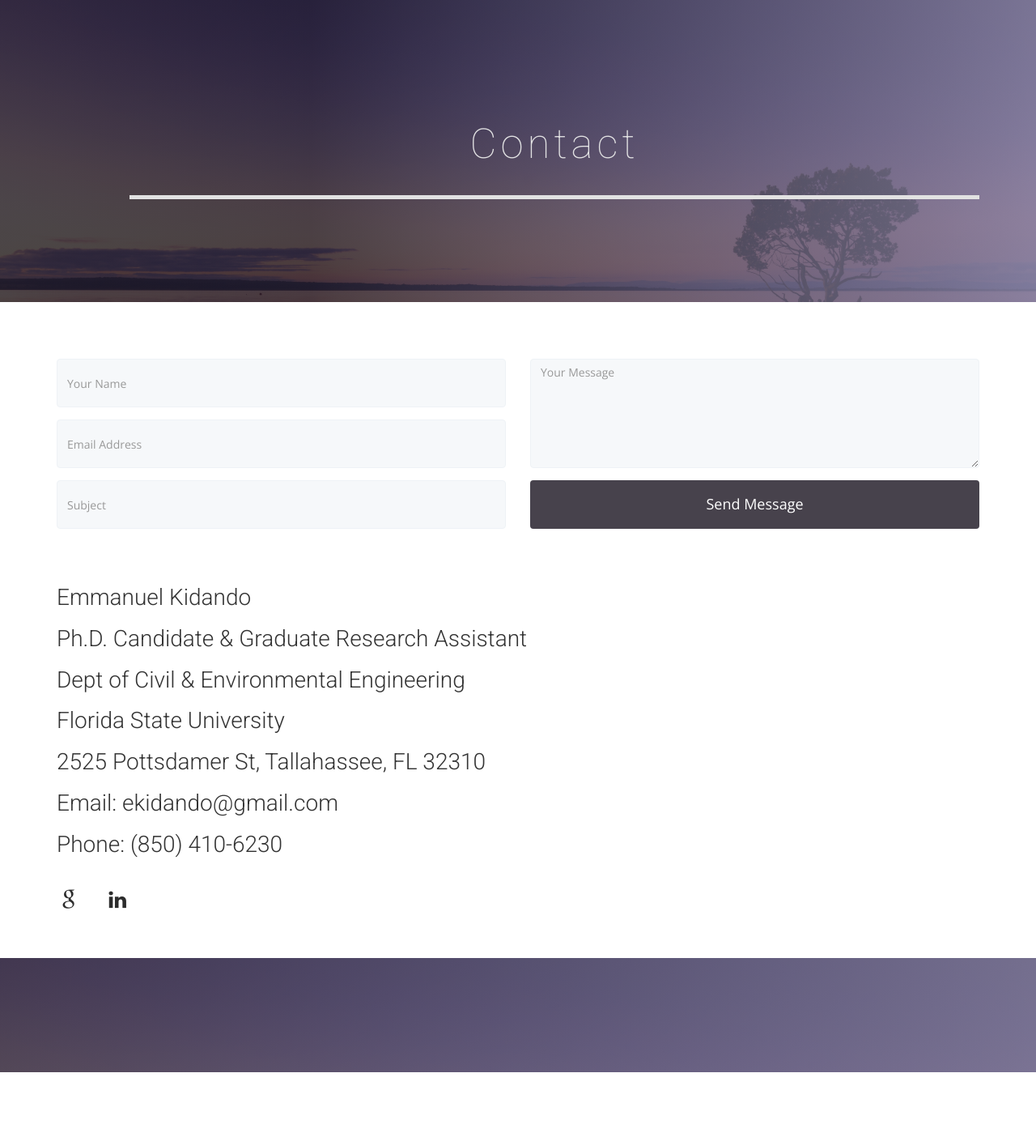
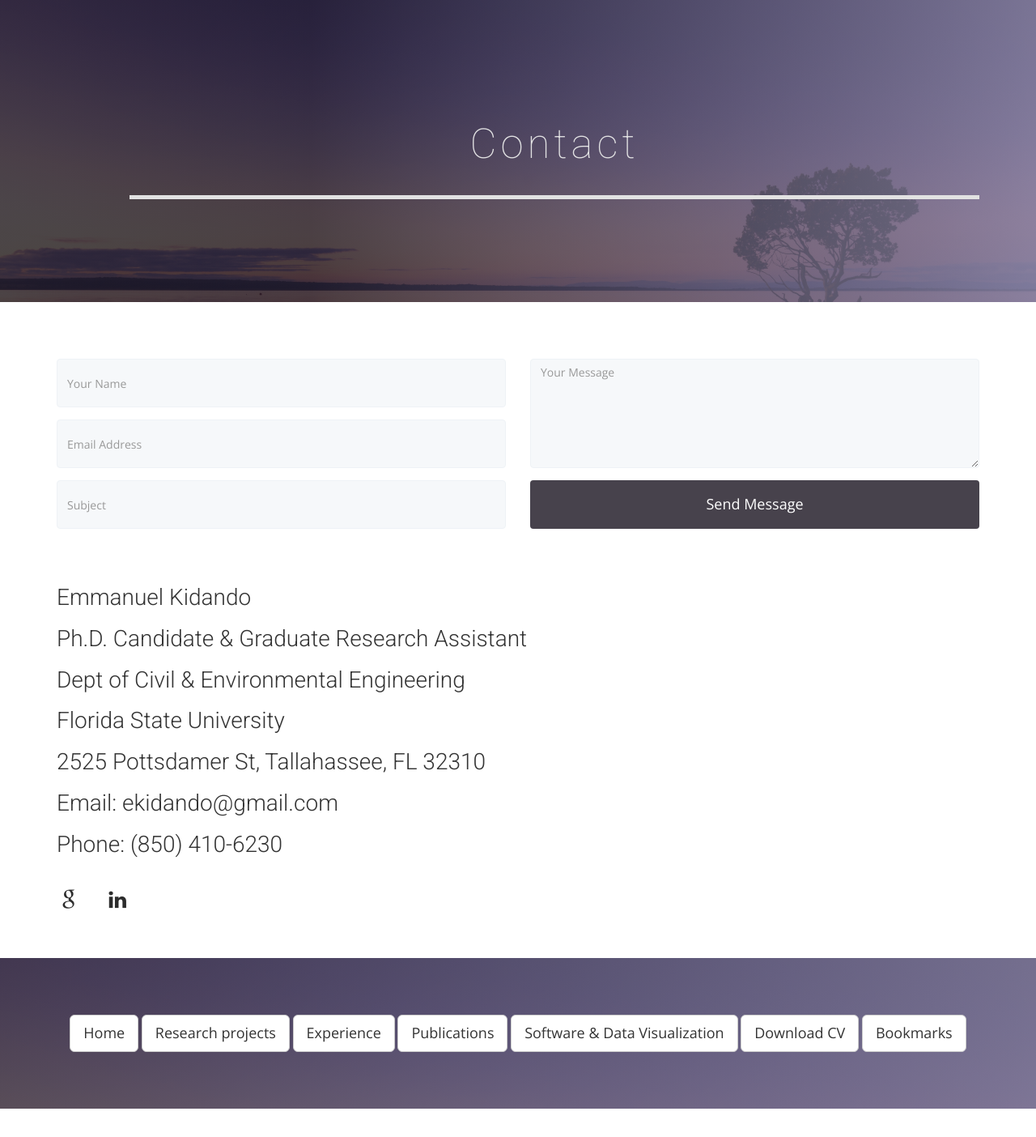
Before and after one commit to ekidando/Emma, a Jekyll site: the page built from contact.html, in a window 1280 px wide. Shown: the whole page at 81% size. Built offline with Jekyll 4.4.1, drawn with Linux system fonts in a browser that asks for light colours; nearby versions of some CDN libraries; some web fonts are replaced; before the commit the page ends 1359 px from its top, so only the background shows below that.

Commit message:
Update contact.html

```diff
--- a/contact.html
+++ b/contact.html
@@ -82,6 +82,15 @@ published: true
       <div class="col-md-12">
         <div class="block">
 
+        <a href="{{ site.baseurl }}/" class="btn btn-default btn-lg" role="button">Home</a>
+       <a href="{{ site.baseurl }}/research" class="btn btn-default btn-lg" role="button">Research projects</a>
+       <a href="{{ site.baseurl }}/experience" class="btn btn-default btn-lg" role="button">Experience</a>
+      <a href="{{ site.baseurl }}/publications" class="btn btn-default btn-lg" role="button">Publications</a>
+     <a href="{{ site.baseurl }}/software" class="btn btn-default btn-lg" role="button">Software & Data Visualization</a>
+	<a href="{{ site.baseurl }}/pdf_files/MyCV.pdf
+" class="btn btn-default btn-lg"
+           target="_blank" role="button">Download CV</a>
+<a href="bookmarks.html" class="btn btn-default btn-lg" role="button">Bookmarks</a>
         </div>
       </div>
     </div>
```
